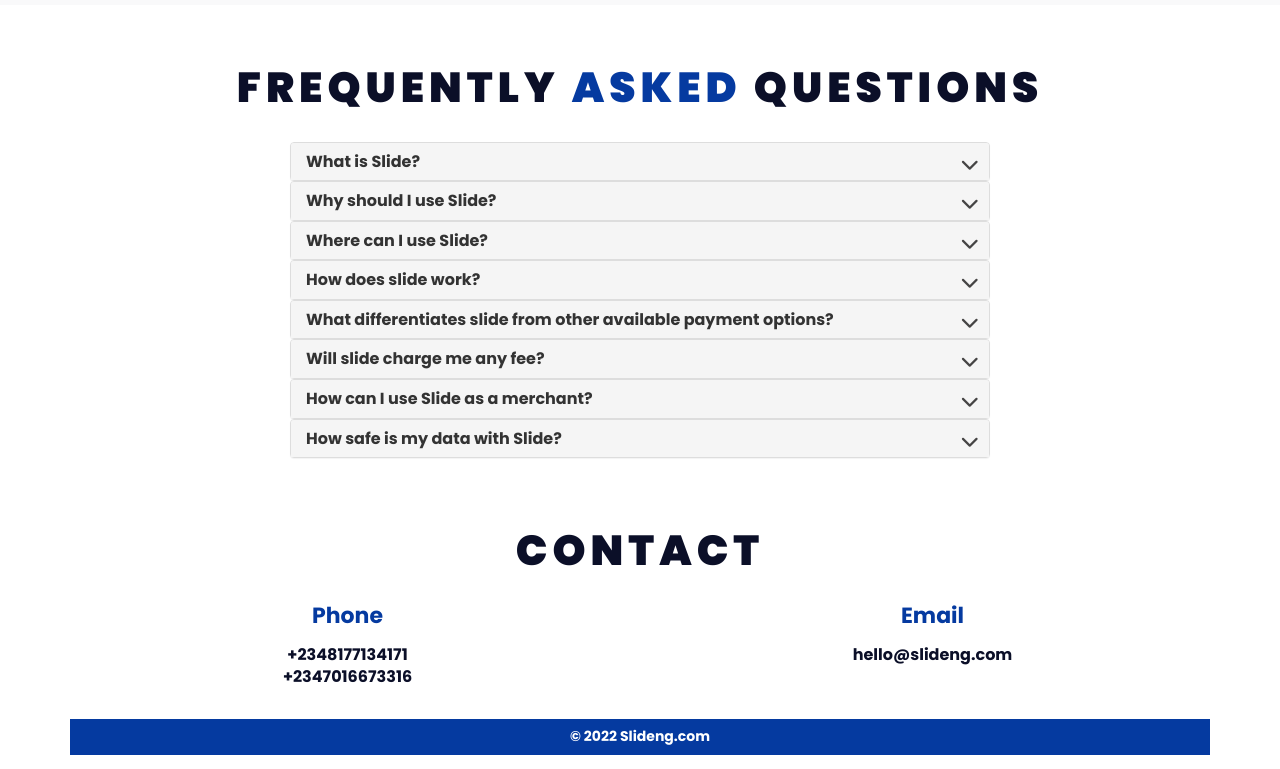
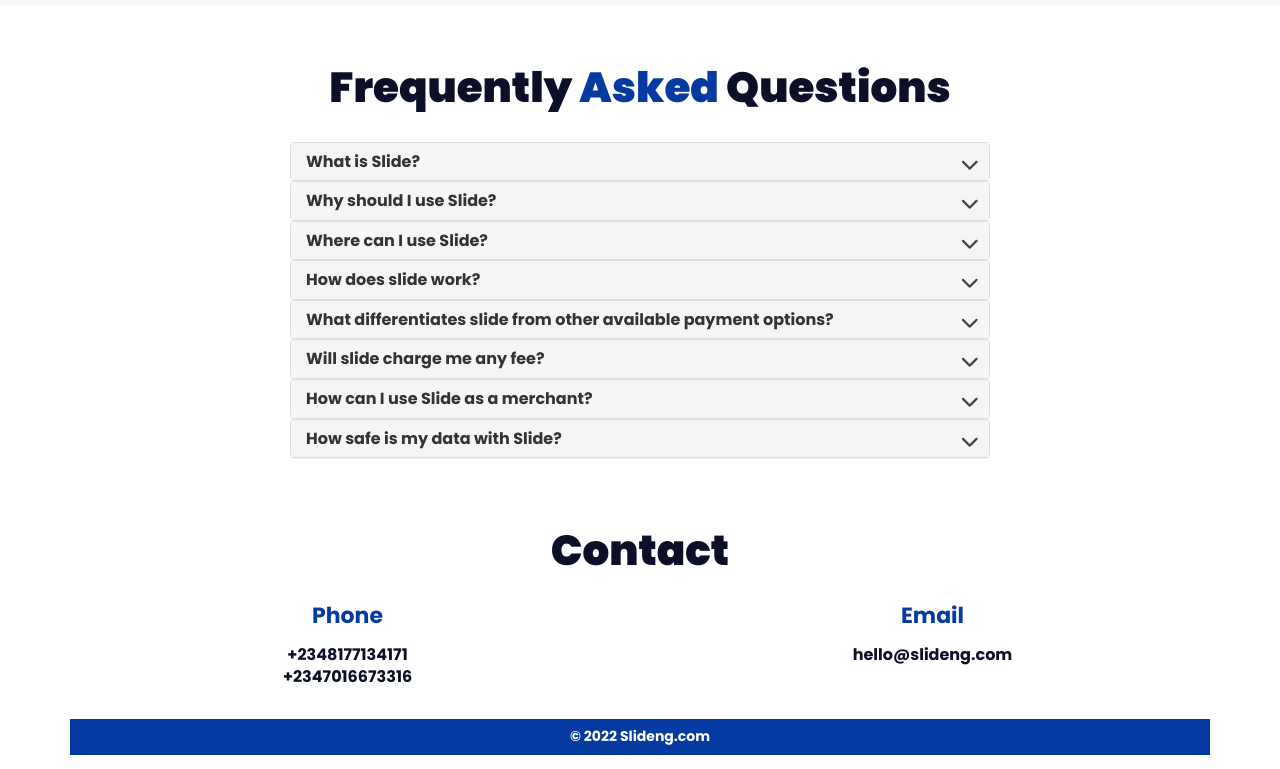
Before and after one commit to Eventhiveng/slideng, a plain HTML site: page index.html in a window 1280 px wide. Shown: the part 2019-2788 px from the top of the page. Drawn offline with nearby package versions, Linux system fonts and the light colour scheme.

Commit message:
Jamiu's edits

```diff
--- a/css/style.css
+++ b/css/style.css
@@ -476,10 +476,6 @@ textarea.input {
   /* padding-top: 0px; */
   padding-bottom: 0px;
 }
-#faq .title{
-  letter-spacing: 5px;
-  text-transform: uppercase;
-}
 #faq .panel-heading [data-toggle="collapse"]:after {
   font-family: 'fontawesome';
   content: "\f054"; /* "play" icon */
--- a/index.html
+++ b/index.html
@@ -9,7 +9,7 @@
 
   <title>Slide</title>
   <link rel="stylesheet" href="https://www.w3schools.com/w3css/4/w3.css">
-  <link rel="icon" href="./ico/icon.png" type="image/x-icon" />
+  <link rel="icon" href="./ico/icon.png" type="image/x-icon"/>
 
   <!-- Google font -->
   <link href="https://fonts.googleapis.com/css?family=Poppins:400,700,900" rel="stylesheet" />
@@ -37,7 +37,7 @@
         <div class="navbar-brand">
           <h1>
             <a class="logo" href="index.html">
-            <img class="logo" src="./ico/Slide-white-logo.png" alt="logo" />
+            <img class="logo" src="./ico/Slide-white-logo.png" alt="logo" width="100px"/>
             </a>
           </h1>
         </div>
```
